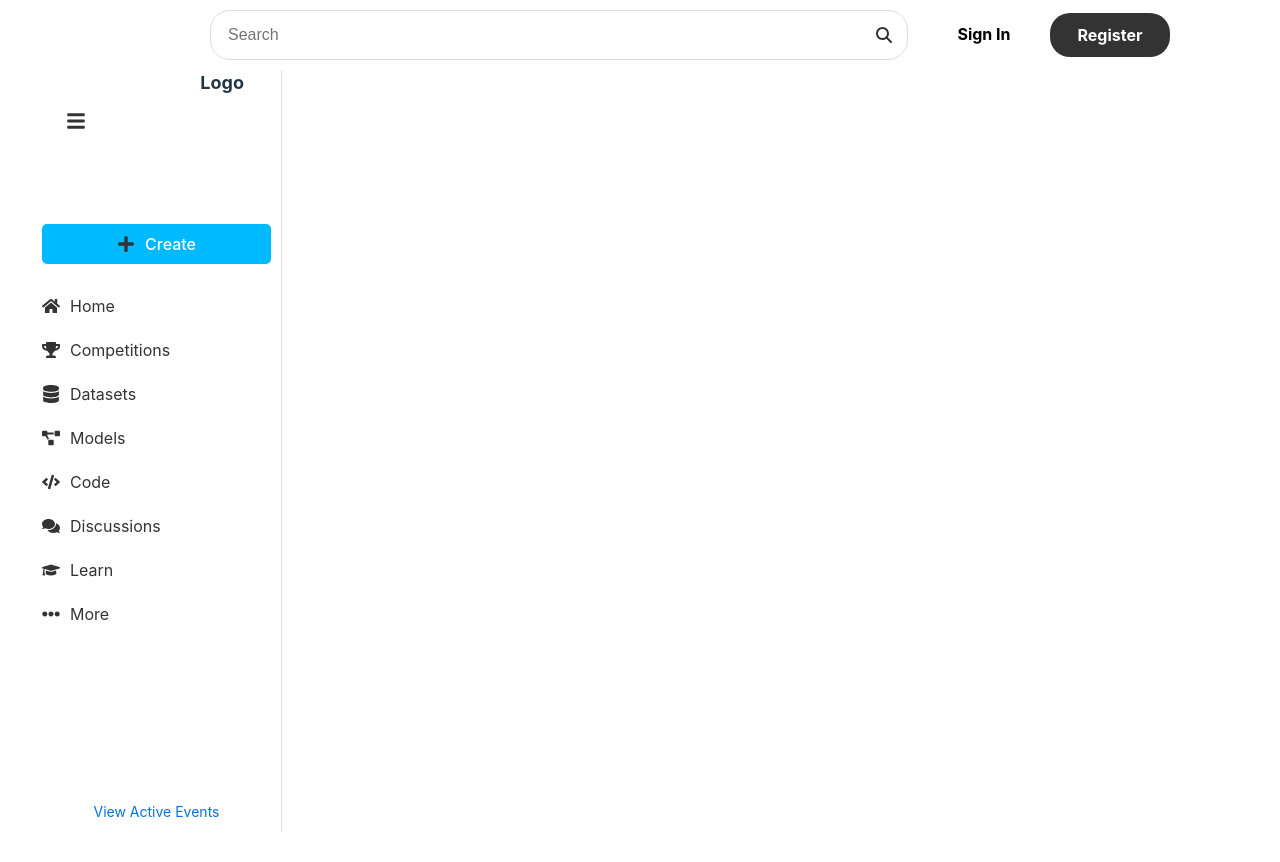
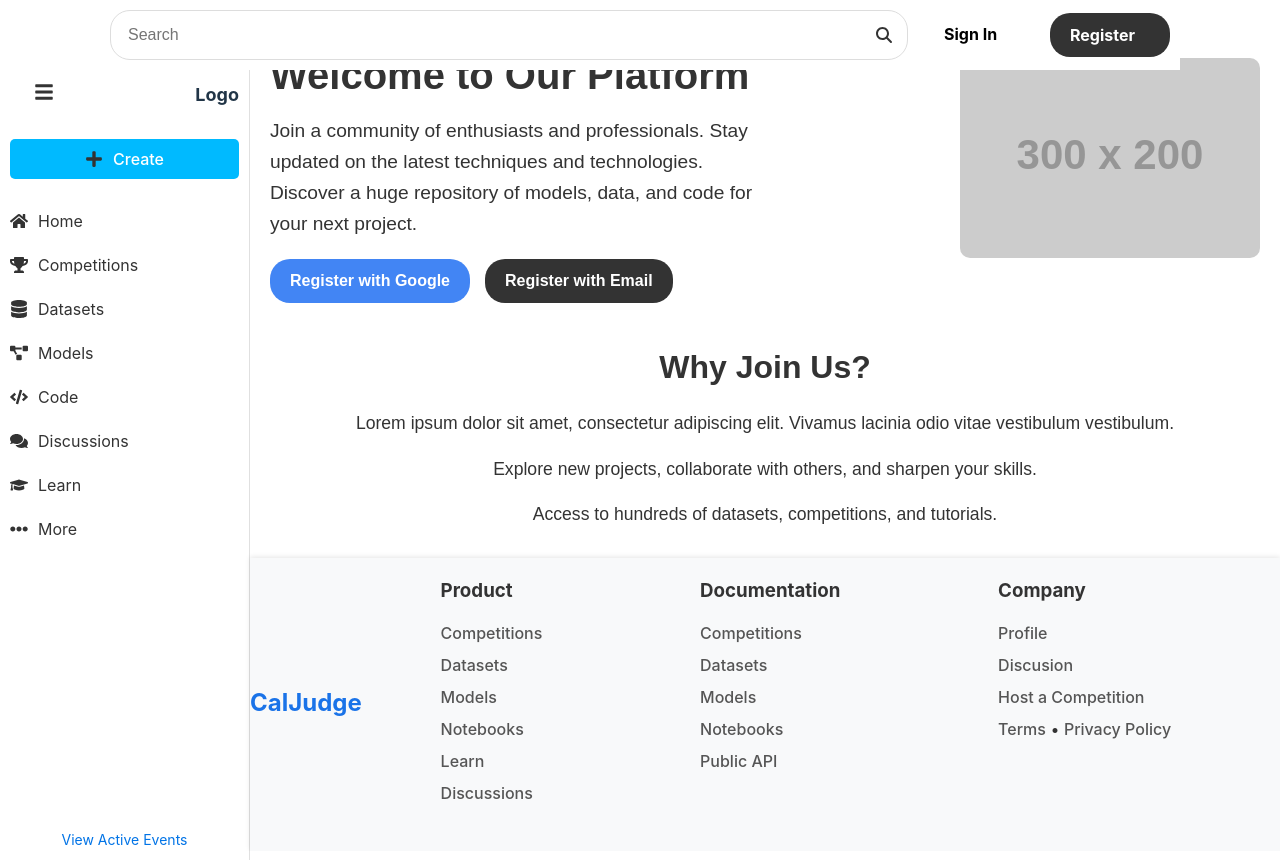
Before and after one commit to JuanMCanchala/CALJUDGE, a React (Vite) app in the folder vite-project/: page / in a window 1280 px wide. Shown: the top 862 px of the page. Built offline with nearby package versions, Linux system fonts and the light colour scheme.

Commit message:
fixing header

```diff
--- a/vite-project/src/App.css
+++ b/vite-project/src/App.css
@@ -1,46 +1,36 @@
-#root {
-  max-width: 1280px;
-  margin: 0 auto;
-  padding: 2rem;
-  text-align: center;
+/* Main container for the app */
+.app-container {
+  display: flex;
+  flex-direction: column;
+  min-height: 100vh;
 }
 
-body {
-  background-color: white;
+
+
+/* Sidebar */
+.headerver {
+  width: 250px;
+  transition: width 0.3s ease;
+  position: fixed;
+  top: 60px; /* Align with header */
+  bottom: 0;
+  z-index: 1000;
 }
 
-.logo {
-  height: 6em;
-  padding: 1.5em;
-  will-change: filter;
-  transition: filter 300ms;
-}
-.logo:hover {
-  filter: drop-shadow(0 0 2em #646cffaa);
-}
-.logo.react:hover {
-  filter: drop-shadow(0 0 2em #61dafbaa);
+/* Adjusted sidebar when collapsed */
+.headerver.collapsed {
+  width: 60px;
 }
 
-@keyframes logo-spin {
-  from {
-    transform: rotate(0deg);
-  }
-  to {
-    transform: rotate(360deg);
-  }
+/* Main content */
+.main-content {
+  flex-grow: 1;
+  padding: 0px;
+  margin-left: 250px; /* Matches expanded sidebar width */
+  transition: margin-left 0.3s ease;
 }
 
-@media (prefers-reduced-motion: no-preference) {
-  a:nth-of-type(2) .logo {
-    animation: logo-spin infinite 20s linear;
-  }
+/* Adjust main content margin for collapsed sidebar */
+.headerver.collapsed + .main-content {
+  margin-left: 200px;
 }
-
-.card {
-  padding: 2em;
-}
-
-.read-the-docs {
-  color: #888;
-}
--- a/vite-project/src/App.jsx
+++ b/vite-project/src/App.jsx
@@ -1,29 +1,26 @@
 import { Routes, Route } from "react-router-dom";
-import './App.css'
+import './App.css';
 import Headerhor from './components/Headerhor';
 import Headerver from './components/Headerver';
 import Home from './views/Home';
-import Footer from './components/Footer.jsx';
-import User from "./views/User.jsx";
-import Foro from "./views/Foro.jsx";
-// aqui van las paginas
-//abajo se pone asi para cada pagina entre routes
-// <Route path="/" element={<Inicio />} />
+import Footer from './components/Footer';
+import User from "./views/User";
+import Foro from "./views/Foro";
 
 function App() {
   return (
-    <div>
-      <Headerhor />
+    <div className="app-container">
       <Headerver />
-
-        <Routes>
-          <Route path="/" element={<Home />} />
-          <Route path="/User" element={<User />} />
-          <Route path="/Foro" element={<Foro />} />
-        </Routes>
-        <footer/>
+        <main className="main-content">
+        <Headerhor />
+          <Routes>
+            <Route path="/" element={<Home />} />
+            <Route path="/User" element={<User />} />
+            <Route path="/Foro" element={<Foro />} />
+          </Routes>
+          <Footer />
+        </main>
     </div>
-
   );
 }
 
--- a/vite-project/src/components/footer.css
+++ b/vite-project/src/components/footer.css
@@ -1,6 +1,6 @@
 .footer {
-  bottom: 1;
-  position:absolute;
+  bottom:1;
+  position:relative;
   left: 0;
   width: 100%;
   background-color: #f8f9fa;
@@ -10,9 +10,11 @@
   align-items: center;
   justify-content: center;
   color: #333;
-  z-index: 1000;
+  z-index: 0;
   box-shadow: 0 -1px 5px rgba(0, 0, 0, 0.1);
+  margin-top: auto;
 }
+
 .main-content {
   min-height: 100vh;
   display: flex;
--- a/vite-project/src/components/headerhor.css
+++ b/vite-project/src/components/headerhor.css
@@ -6,9 +6,10 @@
   background-color: #fff;
   position: fixed;
   top: 0;
-  left: 200px; /* Espacio para la barra lateral */
+  left: 100px; /* Espacio para la barra lateral */
   right: 100px;
   flex-direction: row-reverse;
+  position: absolute;
 }
 
 @media (max-width: 768px) {
--- a/vite-project/src/components/headerver.css
+++ b/vite-project/src/components/headerver.css
@@ -8,6 +8,9 @@
     padding: 10px;
     box-sizing: border-box;
     transition: width 0.3s ease; /* Animación para suavizar el colapso */
+    position:fixed;
+    left: 0;
+    z-index: 0;
 }
 
 .headerver.collapsed {
```
